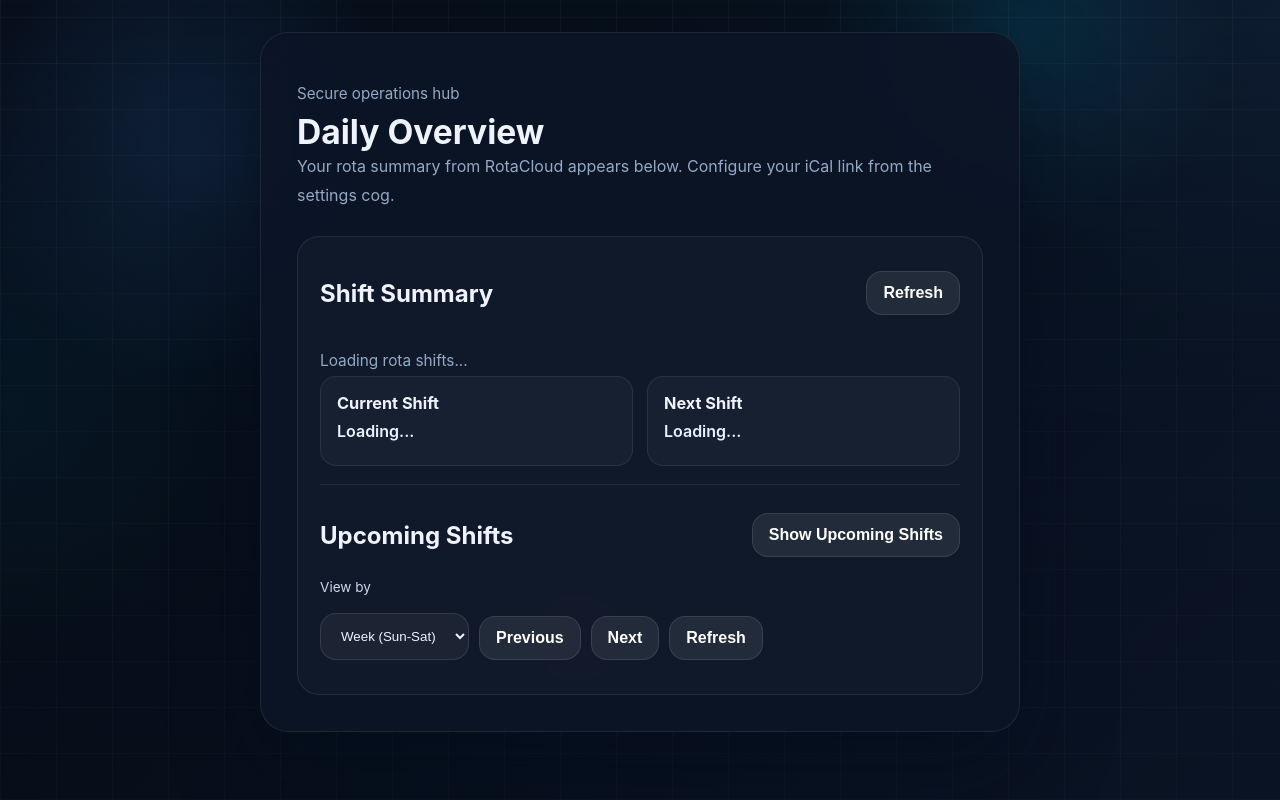
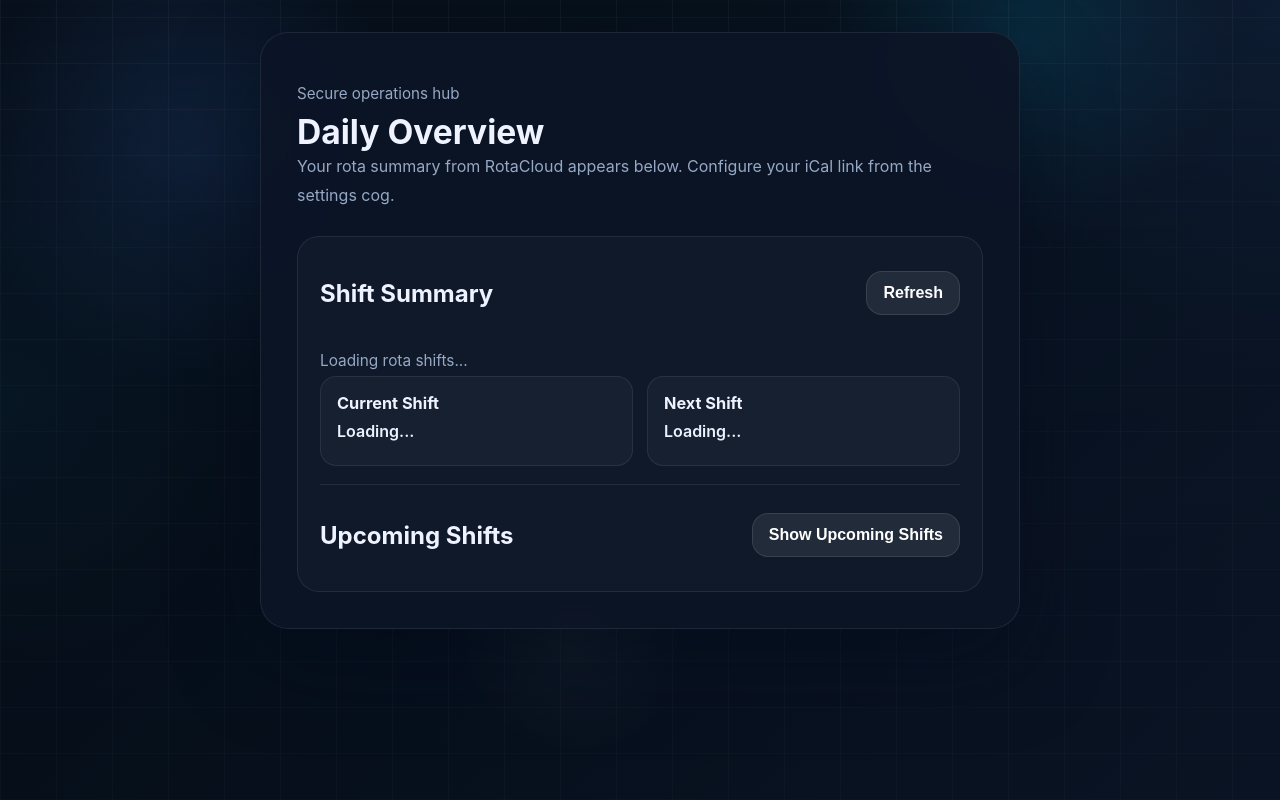
Before and after one commit to Wakkymike/OCC-Assist, a Flask app: template templates/live-updates.html in a window 1280 px wide. Run offline with Flask 3, Linux system fonts and the light colour scheme; the template is opened without the code that fills it, so the values that code supplies are empty.

Commit message:
Fix upcoming shifts toggle hidden state

```diff
--- a/static/scripts.js
+++ b/static/scripts.js
@@ -987,6 +987,7 @@ function initializeDailyOverview() {
     loadUpcomingShifts();
   });
 
+  setUpcomingVisibility(false);
   loadOverview();
 }
 
--- a/static/styles.css
+++ b/static/styles.css
@@ -521,6 +521,13 @@ body::before {
   margin-top: 10px;
 }
 
+.upcoming-controls[hidden],
+#upcoming-period[hidden],
+#upcoming-message[hidden],
+#upcoming-list[hidden] {
+  display: none !important;
+}
+
 .compact-field {
   margin: 0;
 }
```
